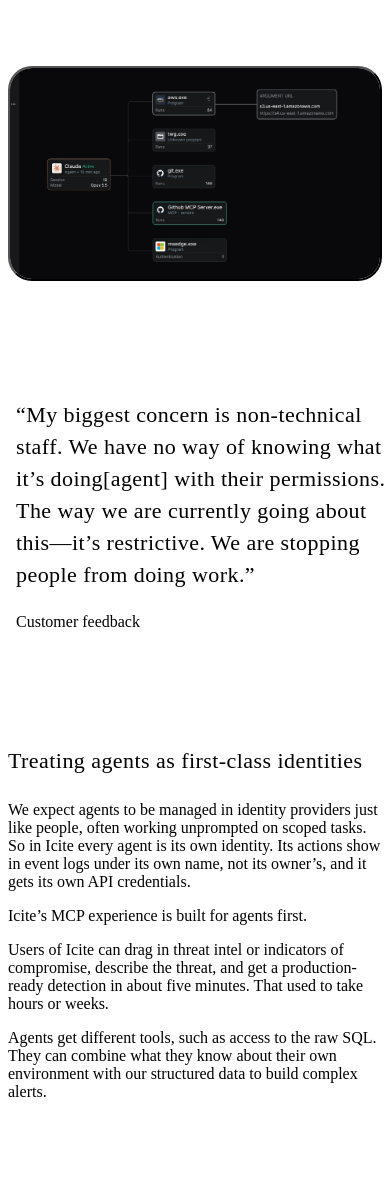
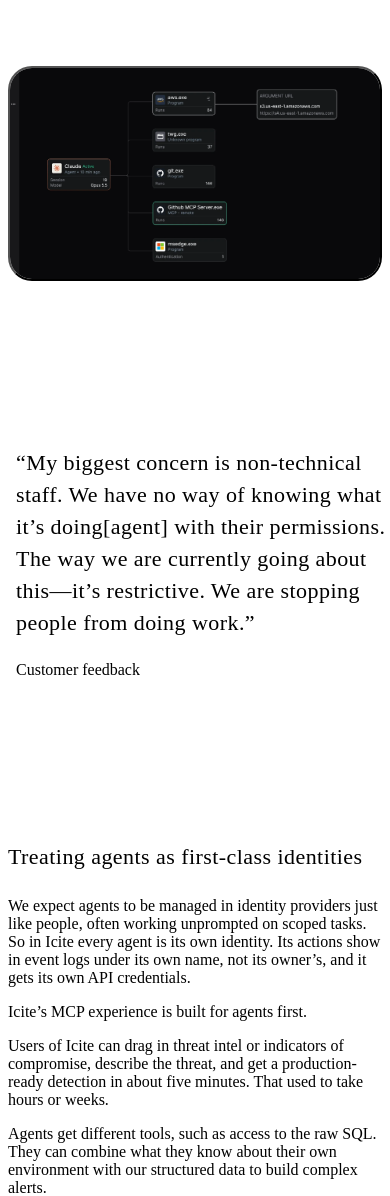
Before and after one commit to tyfoster/portfolio, a web app: file icite/index.html in a window 390 px wide. Shown: the part 4772-5968 px from the top of the page. Run offline with its HTML, style and script files only (its server is not run), Linux system fonts and the light colour scheme.

Commit message:
Case studies: quote margins and closing row spacing
- Customer quotes get 104px margins above and below at every size,
  shared with neighbouring image or section margins
- The closing Visit / Next project row has 80px above and below at
  every size; the last item in the body gives up its bottom margin so
  the 80px is the whole space

Co-Authored-By: Claude Opus 5.5 <noreply@anthropic.com>

```diff
--- a/src/styles/case.css
+++ b/src/styles/case.css
@@ -47,10 +47,9 @@
   align-items: center;
   gap: 80px;
 }
-.case-end { margin: 80px auto 0; }
+.case-end { margin: 80px auto; } /* the closing Visit / Next project row: 80px above and below at every size (Ty, 2026-10-23) */
 @media (max-width: 1023px) {
   .case-body { margin-top: 40px; gap: 40px; }
-  .case-end { margin-top: 40px; }
 }
 /* a new titled section ("My role", "Starting from nothing") sits further from what comes before it than images and
    quotes do: 104px from 1024px up, 80px below (Ty, 2026-10-23). The margin adds to the flex gap above. */
@@ -66,6 +65,13 @@
 .case-body > :is(.shot-slot, .shot-row, .figure, .illustration) { margin-block: var(--img-m); }
 .case-body > :is(.shot-slot, .shot-row, .figure, .illustration) + :is(.shot-slot, .shot-row, .figure, .illustration) { margin-top: 0; }
 .case-body > :is(.shot-slot, .shot-row, .figure, .illustration) + section.copy { margin-top: 0; }
+/* customer quotes: 104px of margin above and below at every size, on top of the gap (Ty, 2026-10-23). Shared with a
+   neighbouring image's margin and with a following section's, never stacked. */
+.case-body > .quote { margin-block: 104px; }
+.case-body > :is(.shot-slot, .shot-row, .figure, .illustration) + .quote { margin-top: calc(104px - var(--img-m)); }
+.case-body > .quote + :is(.shot-slot, .shot-row, .figure, .illustration, section.copy) { margin-top: 0; }
+/* the closing row's 80px is the whole space above it, so whatever ends the body gives up its bottom margin */
+.case-body > :last-child { margin-bottom: 0; }
 
 .copy { width: 100%; max-width: 604px; }
 .copy h2 { margin-bottom: 24px; font-size: 22px; line-height: 32px; font-weight: 500; letter-spacing: 0.02em; color: var(--fg); }
```
